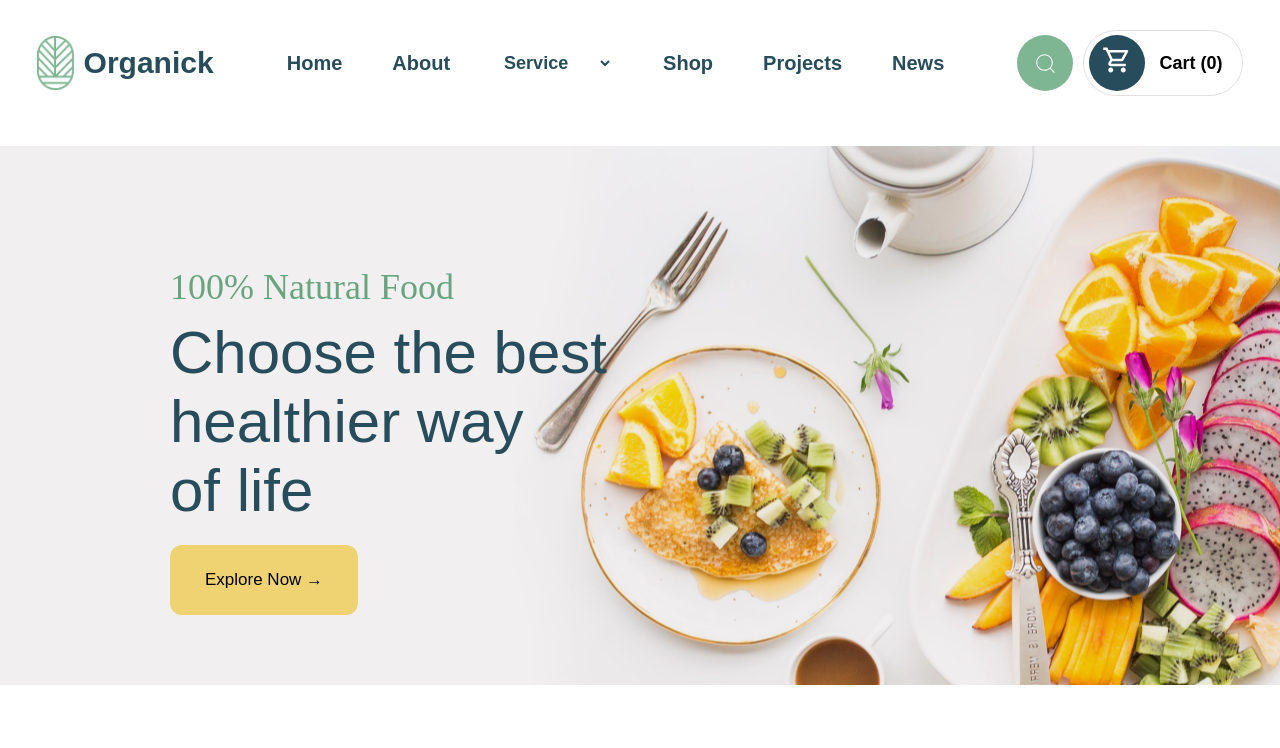
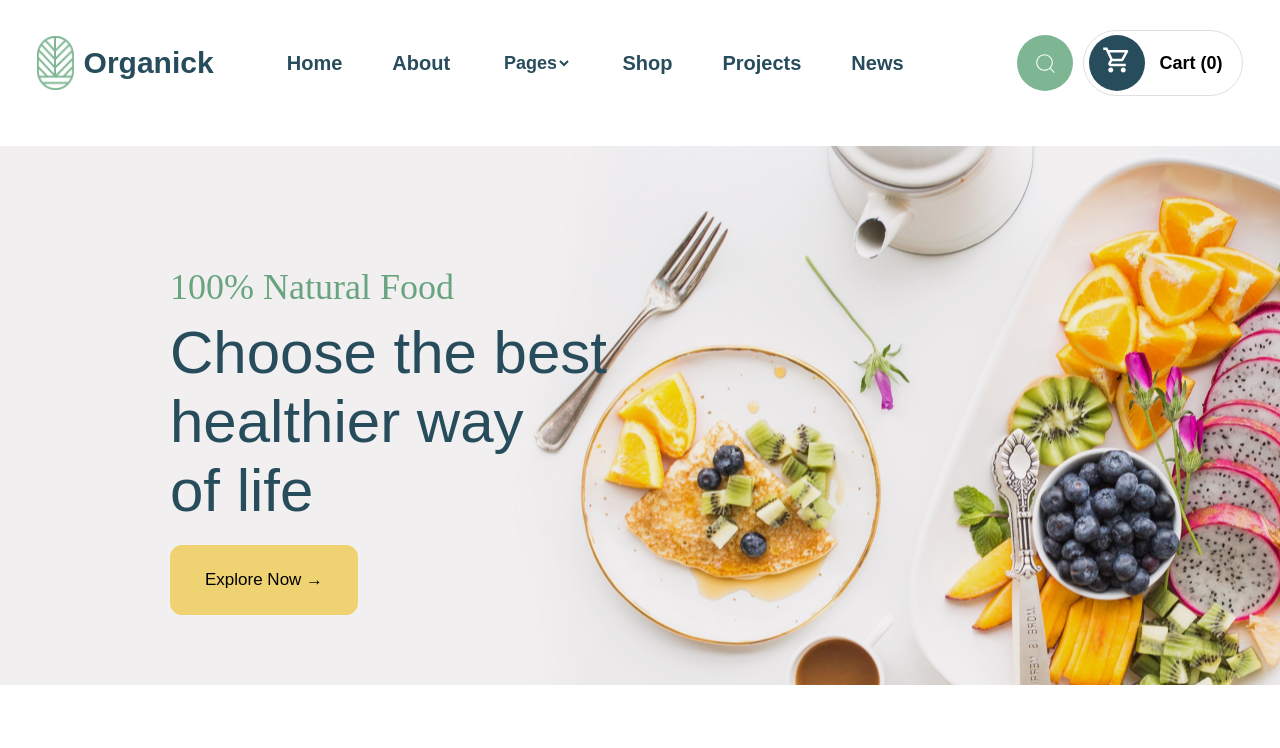
Before and after one commit to Abbosbek-2010/Name, a React (Vite) app: page / in a window 1280 px wide. Shown: the top 748 px of the page. Built offline with nearby package versions, Linux system fonts and the light colour scheme; grey boxes are pictures that could not be loaded.

Commit message:
page_boldi

```diff
--- a/src/App.jsx
+++ b/src/App.jsx
@@ -12,6 +12,9 @@ import Port_Single from './pages/Nixola/Port_single';
 import Team from './pages/Nixola/Team';
 import Contact from './pages/Sulaymon/Contact';
 import Blog from './pages/Sulaymon/Blog'
+import Password from './pages/Sulaymon/Password';
+import Licenses from './pages/Sulaymon/Licenses';
+import Changelog from './pages/Sulaymon/Changelog';
 
 function App() {
 
@@ -32,7 +35,10 @@ function App() {
         <Route path="service" element={<Service />} />
         <Route path="portfolio" element={<Portfolio />} />
         <Route path="team" element={<Team />} />
+        <Route path="licenses" element={< Licenses/>} />
         <Route path="blog" element={<Blog />} />
+        <Route path="password" element={<Password />} />
+        <Route path="changelog" element={<Changelog />} />
         <Route path="/shop_single/:id" element={<Shop_single />} />
       </Routes>
     </>
--- a/src/components/NavBar.css
+++ b/src/components/NavBar.css
@@ -71,6 +71,7 @@ select{
     font-weight: 700;
     outline: none;
     color:  rgba(39, 76, 91, 1);
+    width: 11%;
 }
 select option{
     width: 65px;
--- a/src/components/NavBar.jsx
+++ b/src/components/NavBar.jsx
@@ -20,7 +20,8 @@ const NavBar = () => {
           <li><Link to="/">Home</Link></li>
           <li><Link to="/about">About</Link></li>
           <select  onChange={(e) => navigate(e.target.value)}>
-            <option  value="/service">Service</option>
+            <option  value={"/Pages"}>Pages</option>
+            <option  value={"/service"}>Service</option>
             <option value={'/portfolio'}>Portfolio</option>
             <option value={'/team'}>Team</option>
             <option value={'/blog'}>Blog</option>
--- a/src/pages/Nixola/Team.jsx
+++ b/src/pages/Nixola/Team.jsx
@@ -4,7 +4,7 @@ import "./Team.css"
 const Team = () => {
   return (
     <div>
-
+      <h1>Team</h1>
     </div>
   )
 }
--- a/src/pages/Sulaymon/Blog.jsx
+++ b/src/pages/Sulaymon/Blog.jsx
@@ -4,7 +4,7 @@ import "./Blog.css"
 const Blog = () => {
   return (
     <div>
-
+      <h1>Blog </h1>
     </div>
   )
 }
--- a/src/pages/Sulaymon/Changelog.jsx
+++ b/src/pages/Sulaymon/Changelog.jsx
@@ -4,7 +4,7 @@ import "./Changelog.css"
 const Changelog = () => {
   return (
     <div>
-
+      <h1>Changelog</h1>
     </div>
   )
 }
--- a/src/pages/Sulaymon/Licenses.jsx
+++ b/src/pages/Sulaymon/Licenses.jsx
@@ -4,7 +4,7 @@ import "./Licenses.css"
 const Licenses = () => {
   return (
     <div>
-
+      <h1>Licenses</h1>
     </div>
   )
 }
--- a/src/pages/Sulaymon/Password.jsx
+++ b/src/pages/Sulaymon/Password.jsx
@@ -4,7 +4,7 @@ import "./Password.jsx"
 const Password = () => {
   return (
     <div>
-      <h1>Asosiy qism</h1>
+      <h1>password</h1>
     </div>
   )
 }
```
